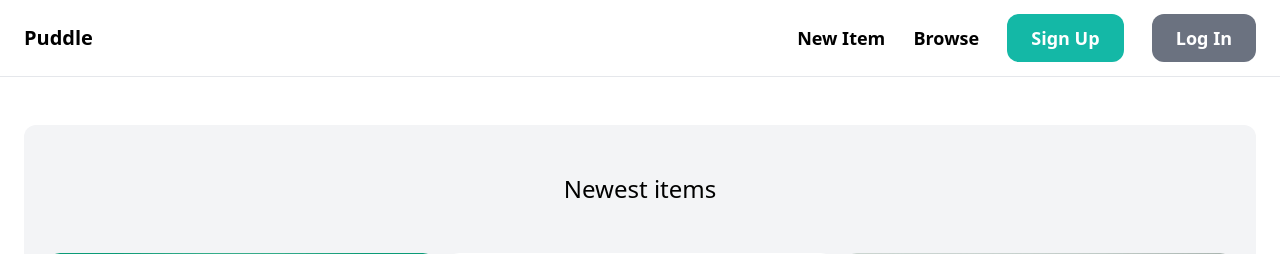
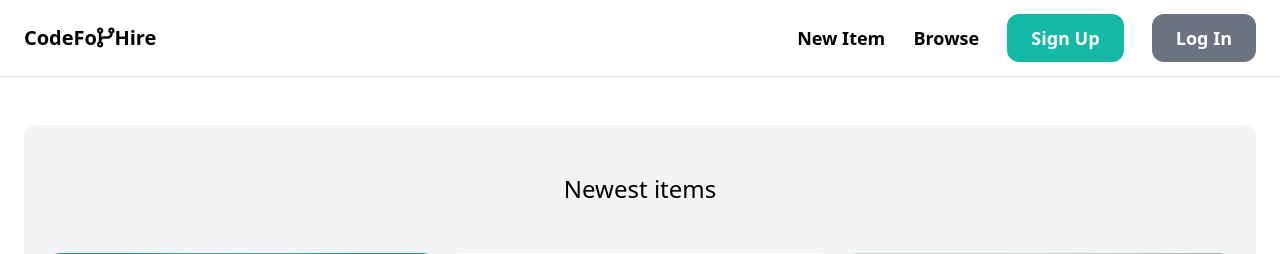
Before and after one commit to g-popov16/CodeForHire, a Django app: page / in a window 1280 px wide. Shown: the top 254 px of the page. Run offline with Django 4.2, Linux system fonts and the light colour scheme; data comes from the database, SQL or seed files in the repository; both versions use the stored data as it was after the commit; some libraries are stand-ins or nearby versions.

Commit message:
fixed name

```diff
--- a/puddle/core/templates/core/base.html
+++ b/puddle/core/templates/core/base.html
@@ -4,17 +4,20 @@
     <head>
         <meta charset="utf-8">
         <meta name="viewport" content="width=device-width, initial-scale=1.0">
+        <script src="https://kit.fontawesome.com/581f07fca0.js" crossorigin="anonymous"></script>
+
+        <script src="https://kit.fontawesome.com/581f07fca0.js" crossorigin="anonymous"></script>
 
         <script src="https://cdn.tailwindcss.com"></script>
 
-        <title>{% block title %}{% endblock %} | Puddle</title>
+        <title>{% block title %}{% endblock %} | CodeForHire</title>
 
     </head>
 
     <body>
         <h1></h1>
         <nav class='py-6 px-6 flex justify-between items-center border-b border-gray-200'>
-            <a href='/' class='text-xl font-semibold'>Puddle</a>
+            <a href='/' class='text-xl font-semibold'>CodeFo<span><i class="fa-solid fa-code-branch"></i></span>Hire</a>
             <div class='space-x-6'>
                 <a href="{% url 'item:new' %}" class='text-lg font-semibold hover:text-gray-500'>New Item</a>
                 <a href='{% url 'item:items' %}' class='text-lg font-semibold hover:text-gray-500'>Browse</a>
--- a/puddle/core/urls.py
+++ b/puddle/core/urls.py
@@ -2,9 +2,11 @@ from django.urls import path
 from . import views
 from django.contrib.auth import views as auth_views
 from .forms import LoginForm
+from django.conf.urls import handler404
 
 
 app_name = 'core'
+
 
 urlpatterns = [
     path('', views.index, name='index'),
```
Also changed, not shown: puddle/core/templates/core/404.html (added, +7 -0 lines), puddle/core/views.py (line endings or trailing spaces), puddle/db.sqlite3, 1 other file.
